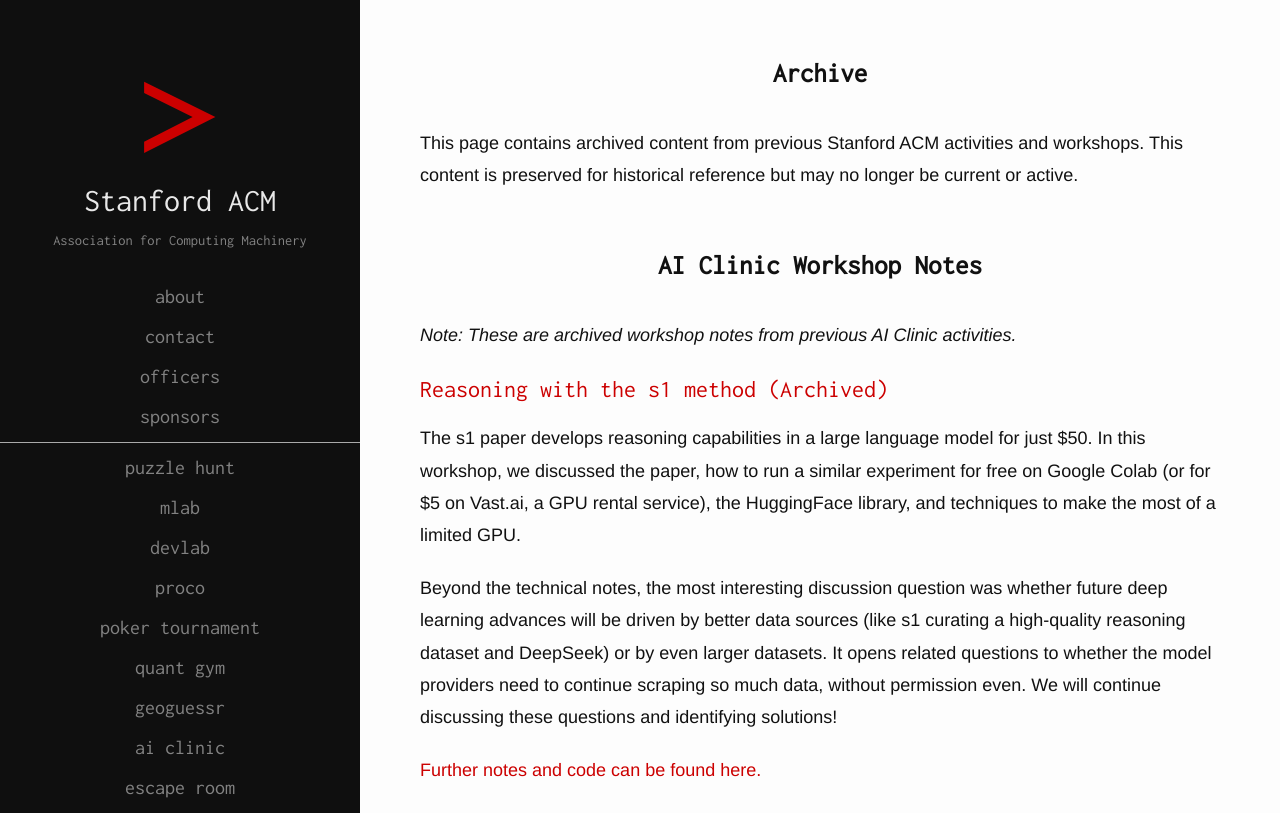
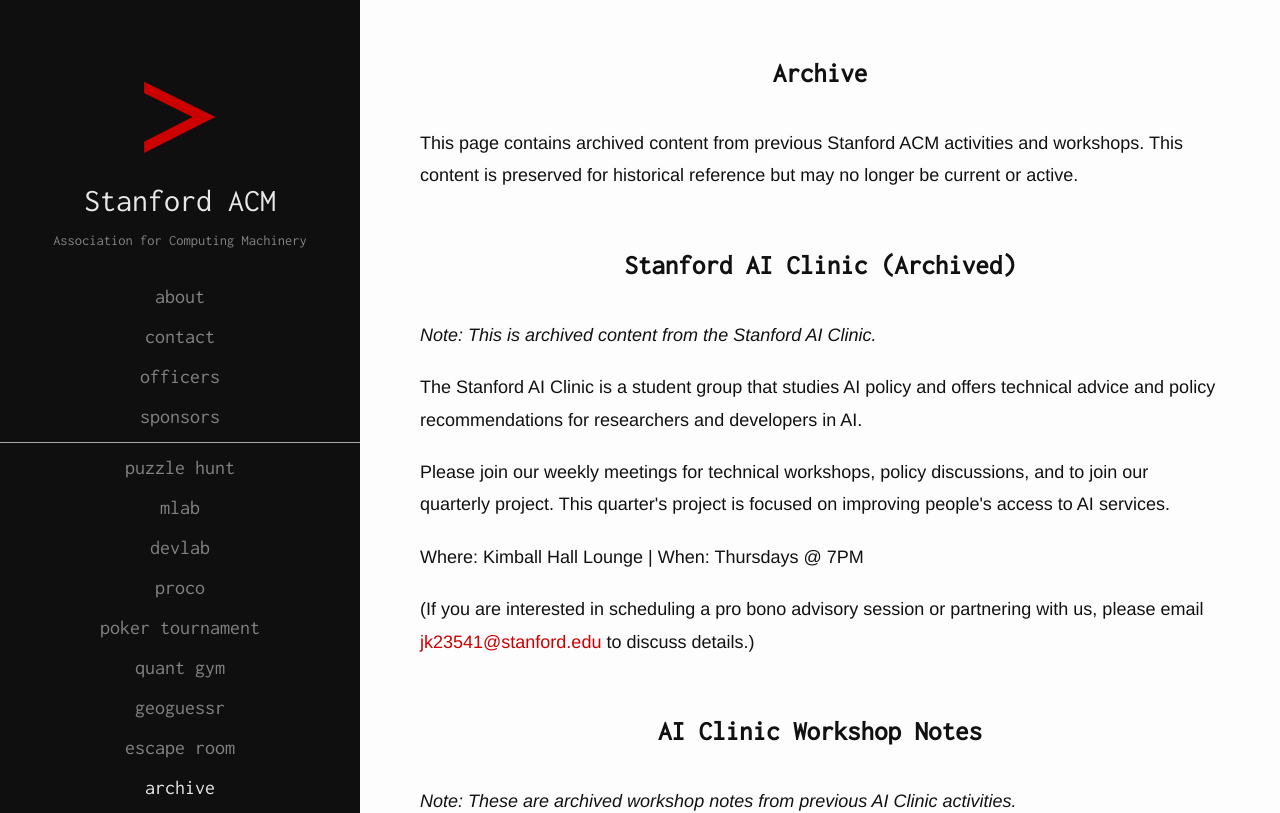
Before and after one commit to EricCui2005/Stanford-ACM, a Next.js app: page /archive in a window 1280 px wide. Shown: the top 813 px of the page. Built offline with nearby package versions, Linux system fonts and the light colour scheme.

Commit message:
deploy: StanfordACM/Stanford-ACM@841e836f1d4267208d0225e24e6c9b2caa2e1c4d

```diff
--- a/components/navigation.tsx
+++ b/components/navigation.tsx
@@ -142,9 +142,6 @@
         <NavigationLink selected={pageName === 'geoguessr'} href="/geoguessr">
           geoguessr
         </NavigationLink>
-        <NavigationLink selected={pageName === 'aiClinic'} href="/aiClinic">
-          ai clinic
-        </NavigationLink>
         <NavigationLink selected={pageName === 'escapeRoom'} href="/escapeRoom">
           escape room
         </NavigationLink>
--- a/pages/archive.tsx
+++ b/pages/archive.tsx
@@ -25,6 +25,34 @@
         <Paragraph>
           This page contains archived content from previous Stanford ACM activities and workshops.
           This content is preserved for historical reference but may no longer be current or active.
+        </Paragraph>
+      </Section>
+
+      <Section>
+        <Title>Stanford AI Clinic (Archived)</Title>
+        <Paragraph>
+          <em>Note: This is archived content from the Stanford AI Clinic.</em>
+        </Paragraph>
+        <Paragraph>
+          The Stanford AI Clinic is a student group that studies AI policy and
+          offers technical advice and policy recommendations for researchers and
+          developers in AI.
+        </Paragraph>
+        <Paragraph>
+          Please join our weekly meetings for technical workshops, policy
+          discussions, and to join our quarterly project. This quarter&apos;s
+          project is focused on improving people&apos;s access to AI services.
+        </Paragraph>
+        <Paragraph>
+          Where: Kimball Hall Lounge | When: Thursdays @ 7PM
+        </Paragraph>
+        <Paragraph>
+          (If you are interested in scheduling a pro bono advisory session or
+          partnering with us, please email{' '}
+          <LinkComponent href="mailto:jk23541@stanford.edu">
+            jk23541@stanford.edu
+          </LinkComponent>{' '}
+          to discuss details.)
         </Paragraph>
       </Section>
 
```
Also changed, not shown: pages/aiClinic.tsx (deleted, +0 -50 lines), pages/index.tsx (+0 -10 lines).
